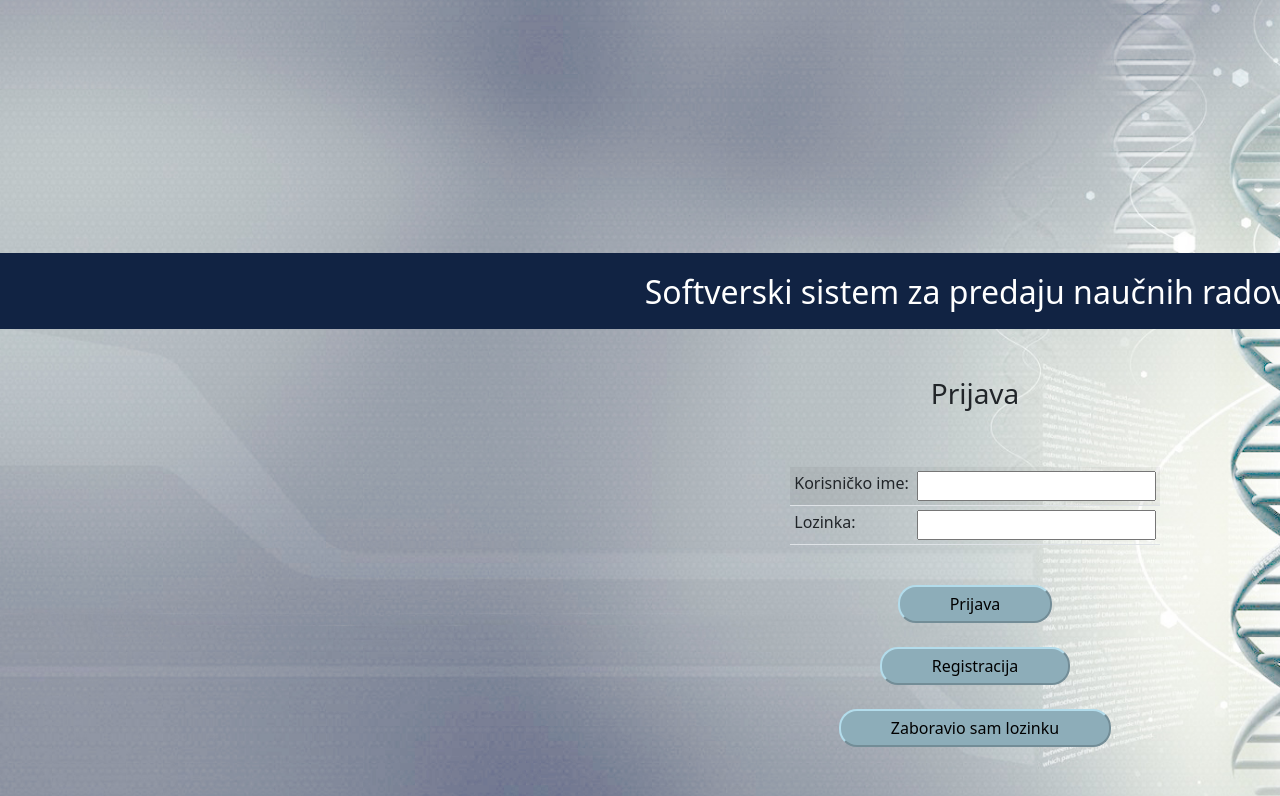
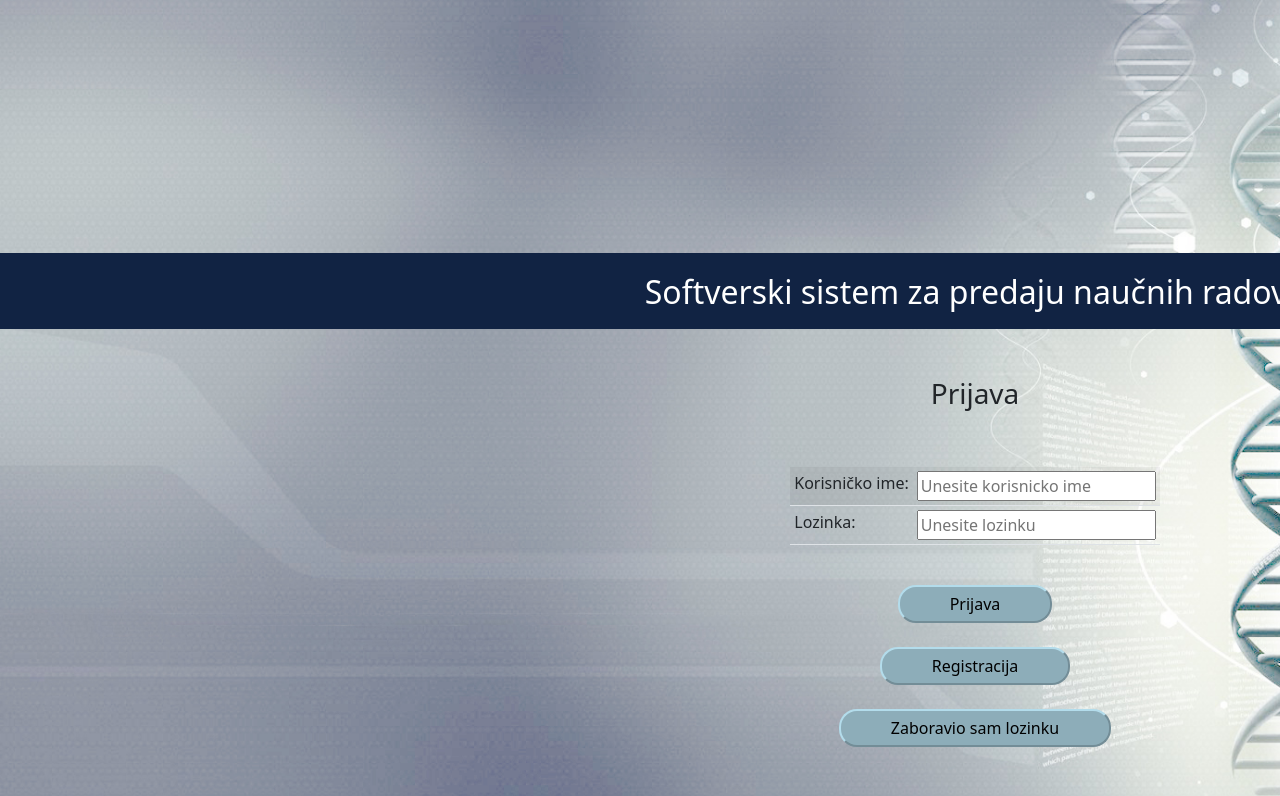
Before and after one commit to SinisaBeronja/ETFProject, an Angular app in the folder frontend/app/: page / in a window 1280 px wide. Shown: the top 796 px of the page. Built offline with nearby package versions, Linux system fonts and the light colour scheme.

Commit message:
Biljana placeholder

```diff
--- a/frontend/app/src/app/editinstitution/editinstitution.component.css
+++ b/frontend/app/src/app/editinstitution/editinstitution.component.css
@@ -0,0 +1,4 @@
+input{
+    height: 35px;
+    width: 280px;
+ }
--- a/frontend/app/src/app/editinstitution/editinstitution.component.html
+++ b/frontend/app/src/app/editinstitution/editinstitution.component.html
@@ -9,35 +9,35 @@
                     <tbody>
                         <tr>
                             <td>Naziv:</td>
-                            <td><input type="text" name="nazivInstSrp" [(ngModel)]="institution.nazivInstSrp"></td>
+                            <td><input type="text" name="nazivInstSrp" placeholder="Unesite naziv" [(ngModel)]="institution.nazivInstSrp"></td>
                         </tr>
                         <tr>
                         <td>Šifra:</td>
-                        <td><input type="text" name="sifraInstitucije" [(ngModel)]="institution.sifraInstitucije"></td>
+                        <td><input type="text" name="sifraInstitucije" placeholder="Unesite šifru" [(ngModel)]="institution.sifraInstitucije"></td>
                         </tr>
                         <tr>
                         <td>Naziv na engleskom:</td>
-                        <td><input type="text" name="nazivInstEng" [(ngModel)]="institution.nazivInstEng"></td>
+                        <td><input type="text" name="nazivInstEng" placeholder="Unesite naziv na engleskom" [(ngModel)]="institution.nazivInstEng"></td>
                         </tr>
                         <tr>
                             <td>Skraćeni naziv:</td>
-                            <td><input type="text" name="nazivSkrInst" [(ngModel)]="institution.nazivSkrInst"></td>
+                            <td><input type="text" name="nazivSkrInst" placeholder="Unesite skraćeni naziv" [(ngModel)]="institution.nazivSkrInst"></td>
                         </tr>
                         <tr>
                             <td>Grad:</td>
-                            <td><input type="text" name="gradInst" [(ngModel)]="institution.gradInst"></td>
+                            <td><input type="text" name="gradInst" placeholder="Unesite grad" [(ngModel)]="institution.gradInst"></td>
                         </tr>
                         <tr>
                             <td>Adresa:</td>
-                            <td><input type="text" name="adresaInst" [(ngModel)]="institution.adresaInst"></td>
+                            <td><input type="text" name="adresaInst" placeholder="Unesite adresu" [(ngModel)]="institution.adresaInst"></td>
                         </tr>
                         <tr>
                             <td>Ovlašćeno lice:</td>
-                            <td><input type="text" name="ovlascenoLiceInst" [(ngModel)]="institution.ovlascenoLiceInst"></td>
+                            <td><input type="text" name="ovlascenoLiceInst" placeholder="Unesite ovlašćeno lice" [(ngModel)]="institution.ovlascenoLiceInst"></td>
                         </tr>
                         <tr>
                             <td>Telefon:</td>
-                            <td><input type="text" name="telefonInst" [(ngModel)]="institution.telefonInst"></td>
+                            <td><input type="text" name="telefonInst" placeholder="Unesite telefon" [(ngModel)]="institution.telefonInst"></td>
                         </tr>
                     </tbody>
                 </table>
--- a/frontend/app/src/app/editoblast/editoblast.component.html
+++ b/frontend/app/src/app/editoblast/editoblast.component.html
@@ -9,7 +9,7 @@
                     <tbody>
                         <tr>
                             <td>Nov naziv:</td>
-                            <td><input class="input" type="text" name="nazivOblasti" [(ngModel)]="oblast.nazivOblasti"></td>
+                            <td><input class="input" type="text" name="nazivOblasti" placeholder="Unesite nov naziv" [(ngModel)]="oblast.nazivOblasti"></td>
                     </tr>
                 </tbody>
             </table>
--- a/frontend/app/src/app/login/login.component.html
+++ b/frontend/app/src/app/login/login.component.html
@@ -9,11 +9,11 @@
                 <tbody>
                     <tr>
                         <td>Korisničko ime:</td>
-                        <td><input type="text" name="username" [(ngModel)]="username"></td>
+                        <td><input type="text" name="username" placeholder="Unesite korisnicko ime" [(ngModel)]="username"></td>
                     </tr>
                     <tr>
                         <td>Lozinka:</td>
-                        <td><input type="password" name="lozinka" [(ngModel)]="lozinka"></td>
+                        <td><input type="password" name="lozinka" placeholder="Unesite lozinku" [(ngModel)]="lozinka"></td>
                     </tr>
 
                 </tbody>
--- a/frontend/app/src/app/register/register.component.html
+++ b/frontend/app/src/app/register/register.component.html
@@ -10,40 +10,40 @@
             <tbody>
             <tr>
                 <td>Ime:</td>
-                <td><input type="text" name="ime" [(ngModel)]="ime" /></td>
+                <td><input type="text" name="ime" placeholder="Unesite Ime" [(ngModel)]="ime" /></td>
             </tr>
             <tr>
                 <td>Prezime:</td>
-                <td><input type="text" name="prezime" [(ngModel)]="prezime" /></td>
+                <td><input type="text" name="prezime" placeholder="Unesite prezime" [(ngModel)]="prezime" /></td>
             </tr>
             <tr>
                 <td>Korisničko ime:</td>
                 <td>
-                <input type="text" name="username" [(ngModel)]="username" />
+                <input type="text" name="username" placeholder="Unesite korisnicko ime" [(ngModel)]="username" />
                 </td>
             </tr>
             <tr>
                 <td>Lozinka:</td>
                 <td>
-                <input type="password" name="lozinka" [(ngModel)]="lozinka" />
+                <input type="password" name="lozinka" placeholder="Unesite lozinku" [(ngModel)]="lozinka" />
                 </td>
             </tr>
             <tr>
                 <td>Datum rođenja:</td>
                 <td>
-                <input type="text" name="datumRodjenja" [(ngModel)]="datumRodjenja" />
+                <input type="text" name="datumRodjenja" placeholder="Unesite datum rodjenja" [(ngModel)]="datumRodjenja" />
                 </td>
             </tr>
             <tr>
                 <td>Mail:</td>
                 <td>
-                <input type="text" name="mailRukovodioca" [(ngModel)]="mailRukovodioca" />
+                <input type="text" name="mailRukovodioca" placeholder="Unesite mail" [(ngModel)]="mailRukovodioca" />
                 </td>
             </tr>
             <tr>
                 <td>Telefon:</td>
                 <td>
-                <input type="text" name="telefon" [(ngModel)]="telefon" />
+                <input type="text" name="telefon" placeholder="Unesite telefon" [(ngModel)]="telefon" />
                 </td>
             </tr>
             <tr>
--- a/frontend/app/src/app/register/register.component.ts
+++ b/frontend/app/src/app/register/register.component.ts
@@ -49,4 +49,6 @@ export class RegisterComponent implements OnInit {
         this.router.navigate([""])
     }
 
+
+
 }
--- a/frontend/app/src/app/uploads/uploads.component.css
+++ b/frontend/app/src/app/uploads/uploads.component.css
@@ -13,3 +13,7 @@ td {
 #button {
   text-align: center;
 }
+
+input{
+  width: 205px;
+}
--- a/frontend/app/src/app/uploads/uploads.component.html
+++ b/frontend/app/src/app/uploads/uploads.component.html
@@ -13,22 +13,24 @@
               <input
                 type="text"
                 name="nazivProjekta"
+                placeholder="Unesite naziv projekta"
                 [(ngModel)]="nazivProjekta"
               />
             </td>
           </tr>
           <tr>
             <td>Akronim projekta(latinica):</td>
-            <td><input type="text" name="akronim" [(ngModel)]="akronim" /></td>
+            <td><input type="text" name="akronim" placeholder="Unesite akronim projekta" [(ngModel)]="akronim" /></td>
           </tr>
           <tr>
             <td>Apstrakt projekta na srpskom jeziku:</td>
             <td>
               <textarea
                 name="apstraktSrp"
+                placeholder="Unesite apstrakt projekta na srpskom jeziku"
                 maxlength="2000"
                 rows="5"
-                cols="23"
+                cols="31"
                 [(ngModel)]="apstraktSrp"
               ></textarea>
             </td>
@@ -38,9 +40,10 @@
             <td>
               <textarea
                 name="apstraktEng"
+                placeholder="Unesite apstrakt projekta na engleskom jeziku"
                 maxlength="2000"
                 rows="5"
-                cols="23"
+                cols="31"
                 [(ngModel)]="apstraktEng"
               ></textarea>
             </td>
@@ -48,7 +51,7 @@
           <tr>
             <td>Potprogram:</td>
             <td>
-              <input type="text" name="potprogram" [(ngModel)]="potprogram" />
+              <input type="text" name="potprogram" placeholder="Unesite potprogram" [(ngModel)]="potprogram" />
             </td>
           </tr>
           <tr>
@@ -67,6 +70,7 @@
             <input
               type="text"
               name="imeRukovodioca"
+              placeholder="Unesite ime"
               [(ngModel)]="imeRukovodioca"
             />
           </td>
@@ -77,6 +81,7 @@
             <input
               type="text"
               name="prezimeRukovodioca"
+              placeholder="Unesite prezime"
               [(ngModel)]="prezimeRukovodioca"
             />
           </td>
@@ -87,6 +92,7 @@
             <input
               type="date"
               name="datumRodjenja"
+              placeholder="Unesite datum rodjenja"
               [(ngModel)]="datumRodjenja"
             />
           </td>
@@ -97,6 +103,7 @@
             <input
               type="text"
               name="emailRukovodioca"
+              placeholder="Unesite E-mail"
               [(ngModel)]="emailRukovodioca"
             />
           </td>
@@ -107,6 +114,7 @@
             <input
               type="text"
               name="telefon"
+              placeholder="Unesite zaposlenje"
               [(ngModel)]="telefon"
             />
           </td>
@@ -118,6 +126,7 @@
             <input
               type="text"
               name="nazivInstSrp"
+              placeholder="Unesite naziv na srpskom jeziku"
               [(ngModel)]="nazivInstSrp"
             />
           </td>
@@ -128,6 +137,7 @@
             <input
               type="text"
               name="nazivInstEng"
+              placeholder="Unesite naziv na engleskom jeziku"
               [(ngModel)]="nazivInstEng"
             />
           </td>
@@ -138,6 +148,7 @@
             <input
               type="text"
               name="nazivSkrInst"
+              placeholder="Unesite Skraćeni naziv institucije"
               [(ngModel)]="nazivSkrInst"
             />
           </td>
@@ -148,6 +159,7 @@
             <input
               type="text"
               name="adresaInst"
+              placeholder="Unesite adresu"
               [(ngModel)]="adresaInst"
             />
           </td>
@@ -158,6 +170,7 @@
             <input
               type="text"
               name="gradInst"
+              placeholder="Unesite grad"
               [(ngModel)]="gradInst"
             />
           </td>
@@ -168,6 +181,7 @@
             <input
               type="text"
               name="ovlascenoLiceInst"
+              placeholder="Unesite ovlašćeno lice"
               [(ngModel)]="ovlascenoLiceInst"
             />
           </td>
@@ -178,6 +192,7 @@
             <input
               type="text"
               name="telefonInst"
+              placeholder="Unesite kontakt telefon institucije"
               [(ngModel)]="telefonInst"
             />
           </td>
```
Also changed, not shown: 3 other files (tests, documents, lock files or other folders).
